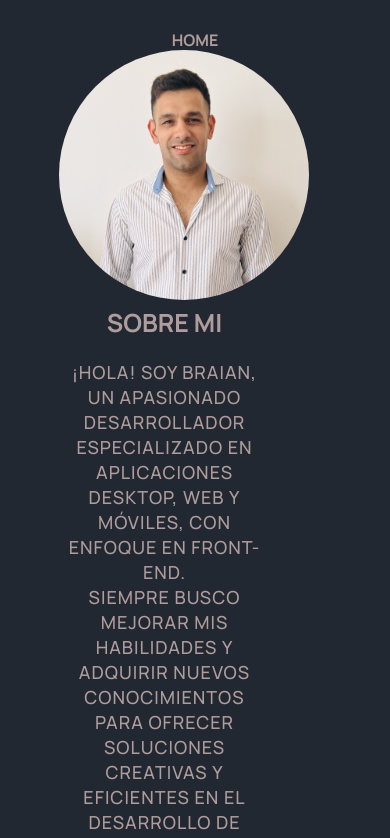
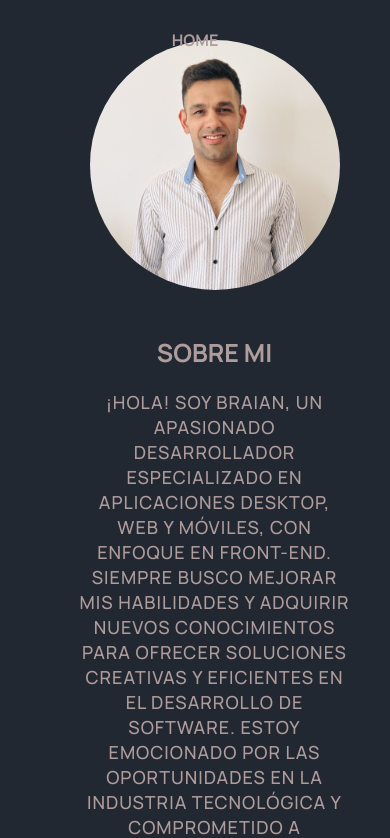
Before and after one commit to burinib/buriniPortfolio, a React (Vite) app: page / in a window 390 px wide. Shown: the top 838 px of the page. Built offline with nearby package versions, Linux system fonts and the light colour scheme; grey boxes are pictures that could not be loaded.

Commit message:
voliendo styles

```diff
--- a/src/components/about/About.css
+++ b/src/components/about/About.css
@@ -60,14 +60,16 @@
   .about-container2 {
     display: flex;
     flex-direction: column-reverse;
+    align-items: center; /* Alinea el contenido verticalmente */
   }
   .about-desc {
     width: 100%;
+    padding: 20px; /* Ajusta el padding */
     text-align: center; /* Alinea el texto al centro */
   }
   .about-img {
     width: 80%;
-    margin-top: 30px;
+    margin: 20px 0; /* Ajusta el margen superior e inferior */
   }
   .about-img > img {
     width: 100%;
```
